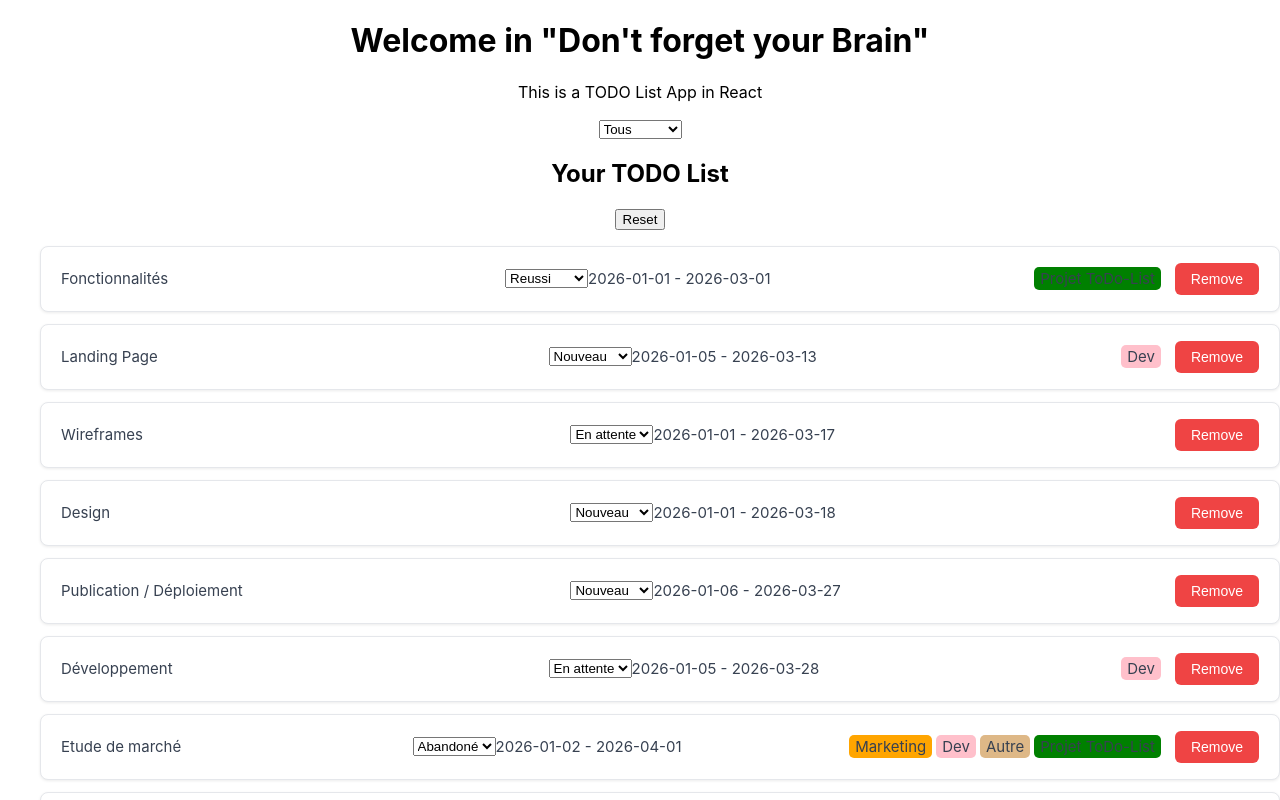
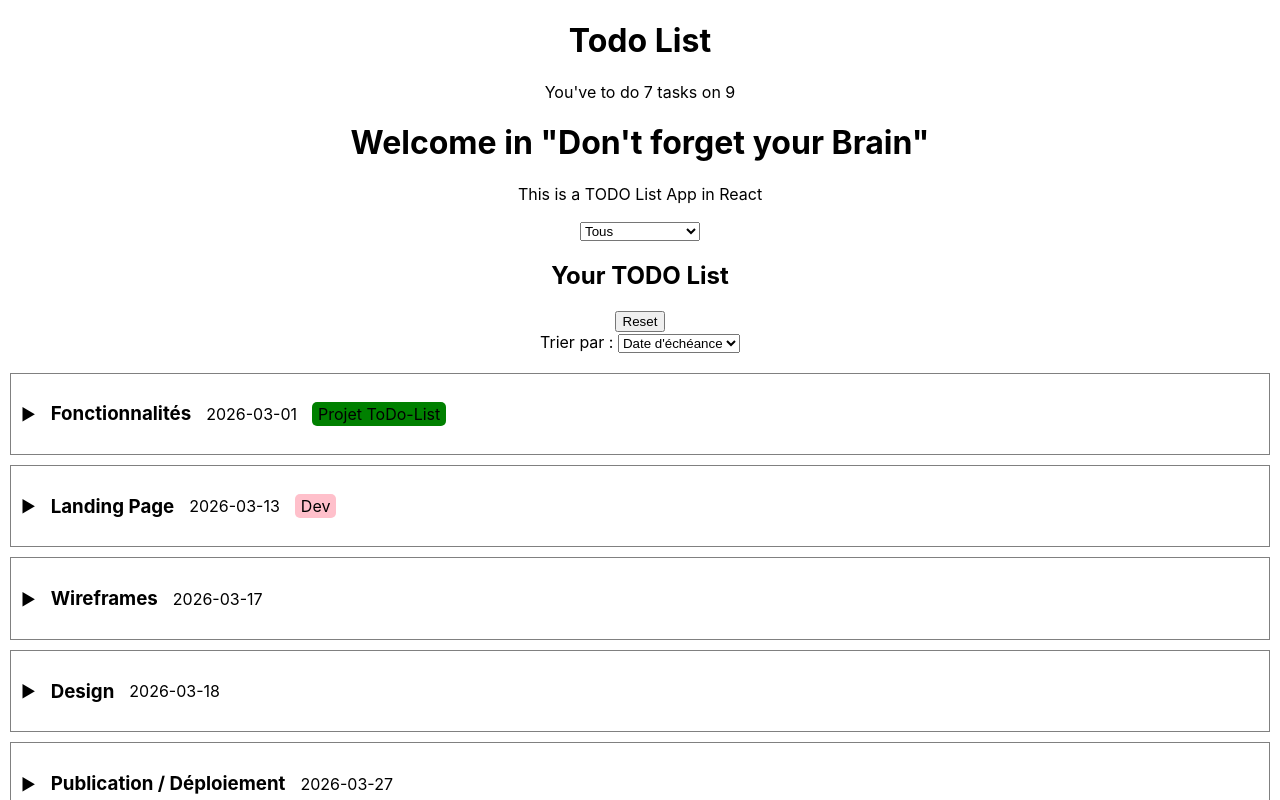
Before and after one commit to julesfuselier/ToDoApp-React, a React (Create React App) app: page / in a window 1280 px wide. Shown: the top 800 px of the page. Built offline with nearby package versions, Linux system fonts and the light colour scheme.

Commit message:
feat: Implement task modal and sorting/filtering functionality in TodoList

```diff
--- a/src/App.js
+++ b/src/App.js
@@ -4,15 +4,18 @@ import TodoList from './components/todoList/TodoList';
 import AddTodo from './components/addTodo/AddTodo';
 import CategoryList from './components/categoryList/CategoryList';
 import AddCategory from './components/addCategory/AddCategory';
+import Header from './components/header/Header';
 
 import data from './data.json';
 
 import './App.css';
+import Footer from "./components/footer/Footer";
 
 function App() {
     const [list, setList] = useState(data.tasks);
     const [listCategories, setListCategories] = useState(data.categories);
     const [listRelations, setListRelations] = useState(data.relations);
+    const [isTaskModalOpen, setIsTaskModalOpen] = useState(false);
 
     const addItem = (text, description, date, categoryId) => {
         if (text.trim() !== "") {
@@ -39,6 +42,7 @@ function App() {
                 setListRelations([...listRelations, newRelation]);
             }
         }
+        setIsTaskModalOpen(false);
     };
 
     const deleteItem = (id) => {
@@ -85,6 +89,8 @@ function App() {
 
     return (
         <div className="App">
+            <Header list={list} />
+
             <TitleComponent />
 
             <TodoList list={list} listCat={listCategories} listLink={listRelations} onDelete={deleteItem} onReset={resetList} onUpdateStatus={updateItemStatus} />
@@ -94,6 +100,28 @@ function App() {
             <CategoryList listCat={listCategories} onDeleteCategory={deleteCategory} />
             <AddCategory onAdd={addCategory} />
 
+            <Footer onOpenModal={() => setIsTaskModalOpen(true)} />
+
+            {isTaskModalOpen && (
+                <div style={{
+                    position: "fixed", top: 0, left: 0, width: "100%", height: "100%",
+                    backgroundColor: "rgba(0,0,0,0.5)",
+                    display: "flex", justifyContent: "center", alignItems: "center"
+                }}>
+                    <div style={{ backgroundColor: "white", padding: "20px", borderRadius: "10px", position: "relative" }}>
+
+                        <button
+                            onClick={() => setIsTaskModalOpen(false)}
+                            style={{ position: "absolute", top: "10px", right: "10px", background: "red", color: "white" }}
+                        >
+                            X
+                        </button>
+
+                        <AddTodo onAdd={addItem} listCat={listCategories} />
+
+                    </div>
+                </div>)}
+
         </div>
     );
 }
--- a/src/components/addTodo/AddTodo.js
+++ b/src/components/addTodo/AddTodo.js
@@ -9,7 +9,7 @@ function AddTodo({ onAdd, listCat }) {
         onAdd(
             formData.get("title"),
             formData.get("description"),
-            formData.get("date_creation"),
+            formData.get("date_echeance"),
             formData.get("category")
         );
 
@@ -25,6 +25,7 @@ function AddTodo({ onAdd, listCat }) {
                     type="text"
                     onKeyPress={(e) => e.key === 'Enter' && handleAdd()}
                     placeholder="Enter new TODO"
+                    required minLength={5}
                 />
                 <input
                     name="description"
@@ -32,7 +33,7 @@ function AddTodo({ onAdd, listCat }) {
                     placeholder="Enter description"
                 />
                 <input
-                    name="date_creation"
+                    name="date_echeance"
                     type="date"
                 />
                 <select name="category">
--- /dev/null
+++ b/src/components/filter/Filter.js
@@ -0,0 +1,18 @@
+function Filter({sortCriteria, setSortCriteria}) {
+
+    return (
+        <div className="Tri" style={{ marginBottom: "20px" }}>
+            <label>Trier par : </label>
+            <select
+                value={sortCriteria}
+                onChange={(e) => setSortCriteria(e.target.value)}
+            >
+                <option value="date_echeance">Date d'échéance</option>
+                <option value="date_creation">Date de création</option>
+                <option value="nom">Nom de la tâche</option>
+            </select>
+        </div>
+    );
+}
+
+export default Filter;
--- /dev/null
+++ b/src/components/footer/Footer.js
@@ -0,0 +1,14 @@
+function Footer({ onOpenModal }) {
+    return (
+        <footer style={{ marginTop: "30px", padding: "20px", borderTop: "2px solid #ccc", textAlign: "center" }}>
+            <button
+                onClick={onOpenModal}
+                style={{ fontSize: "24px", padding: "10px 20px", borderRadius: "50%", cursor: "pointer", backgroundColor: "#007BFF", color: "white", border: "none" }}
+            >
+                + Nouvelle Tâche
+            </button>
+        </footer>
+    );
+}
+
+export default Footer;
--- /dev/null
+++ b/src/components/header/Header.js
@@ -0,0 +1,14 @@
+function Header({list}) {
+
+    const taskNotDone = list.filter(tache => tache.etat !== "Reussi" && tache.etat !== "Abandoné").length;
+    const totalTasks = list.length;
+
+    return (
+        <header>
+            <h1>Todo List</h1>
+            <p> You've to do {taskNotDone} tasks on {totalTasks} </p>
+        </header>
+    )
+}
+
+export default Header;
--- /dev/null
+++ b/src/components/task/Task.js
@@ -0,0 +1,64 @@
+import {useState} from "react";
+
+function Task({item, categories, onUpdateStatus, onDelete}) {
+
+    const [isFull, setIsFull] = useState(false);
+
+    const toggleFull = () => {
+        setIsFull(!isFull);
+    };
+
+    return (
+        <div className={`task ${isFull ? 'full' : ''}`} style={{ border: "1px solid gray", margin: "10px", padding: "10px" }}>
+
+            <div style={{ display: "flex", gap: "15px", alignItems: "center", cursor: "pointer" }} onClick={toggleFull}>
+                <span>{isFull ? '▼' : '▶'}</span>
+
+                <h3>{item.title}</h3>
+                <span>{item.date_echeance}</span>
+
+                {!isFull && (
+                    <div>
+                        {categories.slice(0, 2).map(cat => (
+                            <span key={cat.id} style={{ backgroundColor: cat.color, padding: "2px 6px", marginRight: "5px", borderRadius: "5px" }}>
+                                {cat.title}
+                            </span>
+                        ))}
+                    </div>
+                )}
+            </div>
+
+            {isFull && (
+                <div style={{ marginTop: "15px", paddingLeft: "25px" }}>
+                    <p><strong>Description :</strong> {item.description || "Aucune description"}</p>
+
+                    <div>
+                        <strong>Tous les dossiers : </strong>
+                        {categories.map(cat => (
+                            <span key={cat.id} style={{ backgroundColor: cat.color, padding: "2px 6px", marginRight: "5px", borderRadius: "5px" }}>
+                                {cat.title}
+                            </span>
+                        ))}
+                    </div>
+
+                    <div style={{ marginTop: "15px", display: "flex", gap: "10px" }}>
+                        <select
+                            value={item.etat}
+                            onChange={(e) => onUpdateStatus(item.id, e.target.value)}
+                            onClick={(e) => e.stopPropagation()}
+                        >
+                            <option value="Nouveau">Nouveau</option>
+                            <option value="En attente">En attente</option>
+                            <option value="Reussi">Reussi</option>
+                            <option value="Abandoné">Abandoné</option>
+                        </select>
+
+                        <button onClick={(e) => { e.stopPropagation(); onDelete(item.id); }}>Delete</button>
+                    </div>
+                </div>
+            )}
+        </div>
+    );
+}
+
+export default Task;
--- a/src/components/todoList/TodoList.js
+++ b/src/components/todoList/TodoList.js
@@ -1,8 +1,12 @@
 import {useState} from "react";
+import Task from "../task/Task";
+import Filter from "../filter/Filter";
 
 function TodoList({ list, listCat, listLink, onDelete, onReset, onUpdateStatus  }) {
 
     const [filterStatus, setFilterStatus] = useState("Tous");
+
+    const [sortCriteria, setSortCriteria] = useState("date_echeance");
 
     const getCategoriesForTask = (taskId) => {
         const categoryIds = listLink
@@ -25,9 +29,17 @@ function TodoList({ list, listCat, listLink, onDelete, onReset, onUpdateStatus
             }
         })
         .sort((a, b) => {
-            if (!a.date_echeance) return 1;
-            if (!b.date_echeance) return -1;
-            return new Date(a.date_echeance) - new Date(b.date_echeance);
+            if (sortCriteria === "nom") {
+                return a.title.localeCompare(b.title);
+            }
+            else if (sortCriteria === "date_creation") {
+                return new Date(a.date_creation) - new Date(b.date_creation);
+            }
+            else {
+                if (!a.date_echeance) return 1;
+                if (!b.date_echeance) return -1;
+                return new Date(a.date_echeance) - new Date(b.date_echeance);
+            }
         });
 
     return (
@@ -37,57 +49,33 @@ function TodoList({ list, listCat, listLink, onDelete, onReset, onUpdateStatus
                 onChange={(e) => setFilterStatus(e.target.value)}
             >
                 <option value="Tous">Tous</option>
-                <option value="Actifs">Actif</option>
+                <option value="Actifs">Actifs (En cours)</option>
                 <option value="Nouveau">Nouveau</option>
                 <option value="En attente">En attente</option>
                 <option value="Reussi">Reussi</option>
                 <option value="Abandoné">Abandoné</option>
             </select>
+
             <h2>Your TODO List</h2>
             <button onClick={onReset}>Reset</button>
-            <ul>
-                {sortedList
-                    .map((item) => {
-                        const categories = getCategoriesForTask(item.id);
 
-                        return (
-                            <li key={item.id}>
-                                <span>{item.title}</span>
-                                <select
-                                    value={item.etat}
-                                    onChange={(e) => onUpdateStatus(item.id, e.target.value)}
-                                >
-                                    <option value="Nouveau">Nouveau</option>
-                                    <option value="En attente">En attente</option>
-                                    <option value="Reussi">Reussi</option>
-                                    <option value="Abandoné">Abandoné</option>
-                                </select>
+            <Filter sortCriteria={sortCriteria} setSortCriteria={setSortCriteria} />
 
-                                <span>{item.date_creation} - {item.date_echeance}</span>
+            <div>
+                {sortedList.map((item) => {
+                    const categories = getCategoriesForTask(item.id);
 
-                                <div>
-                                    {categories.map(cat => (
-                                        <span
-                                            key={cat.id}
-                                            style={{
-                                                backgroundColor: cat.color,
-                                                padding: "2px 6px",
-                                                margin: "2px",
-                                                borderRadius: "5px"
-                                            }}
-                                        >
-                                            {cat.title}
-                                        </span>
-                                    ))}
-                                </div>
-
-                                <button onClick={() => onDelete(item.id)}>
-                                    Remove
-                                </button>
-                            </li>
-                        );
-                    })}
-            </ul>
+                    return (
+                        <Task
+                            key={item.id}
+                            item={item}
+                            categories={categories}
+                            onUpdateStatus={onUpdateStatus}
+                            onDelete={onDelete}
+                        />
+                    );
+                })}
+            </div>
         </div>
     );
 }
```
